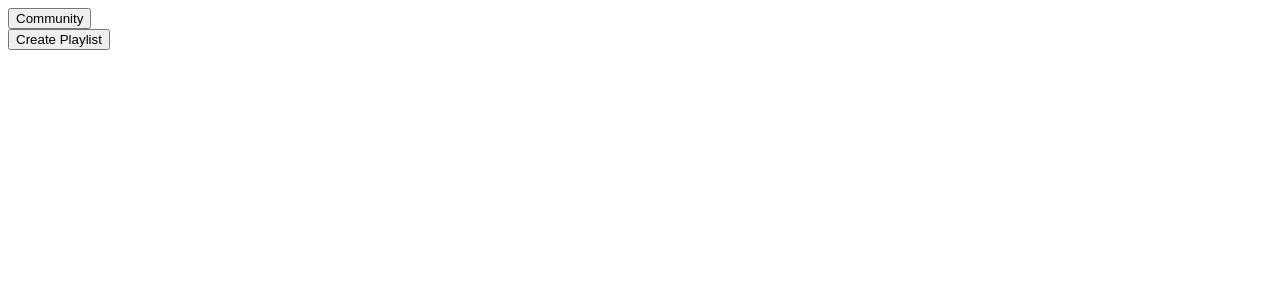
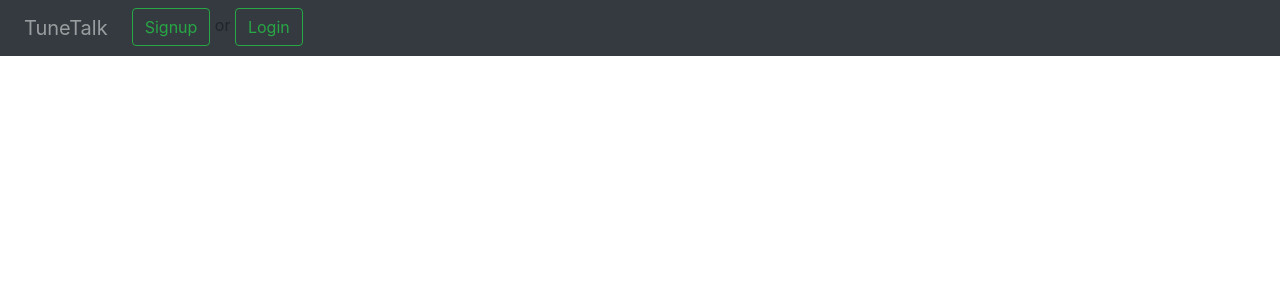
Before and after one commit to ikolajm/Tune-Talk-Client, an Angular app in the folder client/: page / in a window 1280 px wide. Shown: the top 300 px of the page. Built offline with nearby package versions, Linux system fonts and the light colour scheme.

Commit message:
navbar beginnings

```diff
--- a/client/src/app/app.component.html
+++ b/client/src/app/app.component.html
@@ -1,11 +1,16 @@
-<app-user></app-user>
+<!-- <app-user></app-user> -->
 <!-- nav -->
-<nav class="navbar navbar-expand navbar-dark bg-dark" *ngIf="currentUser">
+<nav class="navbar navbar-expand navbar-dark bg-dark" >
   <div class="navbar-nav">
-      <a class="nav-item nav-link" routerLink="/">Signup</a>
-      <a class="nav-item nav-link" (click)="logout()">Login</a>
+      <a class="navbar-brand nav-link" >TuneTalk</a>
+    <div class="inline">
+      <button class="btn btn-outline-success my-2 my-sm-0" type="submit" >Signup</button>
+      or
+      <button class="btn btn-outline-success my-2 my-sm-0" type="submit" >Login</button>
+    </div>
   </div>
 </nav>
+<router-outlet></router-outlet>
 
 
 <!-- <div style="text-align:center">
--- a/client/src/app/components/home/home.component.html
+++ b/client/src/app/components/home/home.component.html
@@ -1,7 +1,7 @@
 <!-- nav -->
-<!-- <nav class="navbar navbar-expand navbar-dark bg-dark" *ngIf="currentUser">
+<nav class="navbar navbar-expand navbar-dark bg-dark" >
   <div class="navbar-nav">
       <a class="nav-item nav-link" routerLink="/">Home</a>
       <a class="nav-item nav-link" (click)="logout()">Logout</a>
   </div>
-</nav> -->
+</nav>
--- a/client/src/index.html
+++ b/client/src/index.html
@@ -6,7 +6,14 @@
   <base href="/">
 
   <meta name="viewport" content="width=device-width, initial-scale=1">
-  <link rel="icon" type="image/x-icon" href="favicon.ico">
+
+   <!-- bootstrap css -->
+   <link href="//netdna.bootstrapcdn.com/bootstrap/4.1.1/css/bootstrap.min.css" rel="stylesheet" />
+
+   <style>
+       a { cursor: pointer }
+   </style>
+
 </head>
 <body>
   <app-root></app-root>
```
